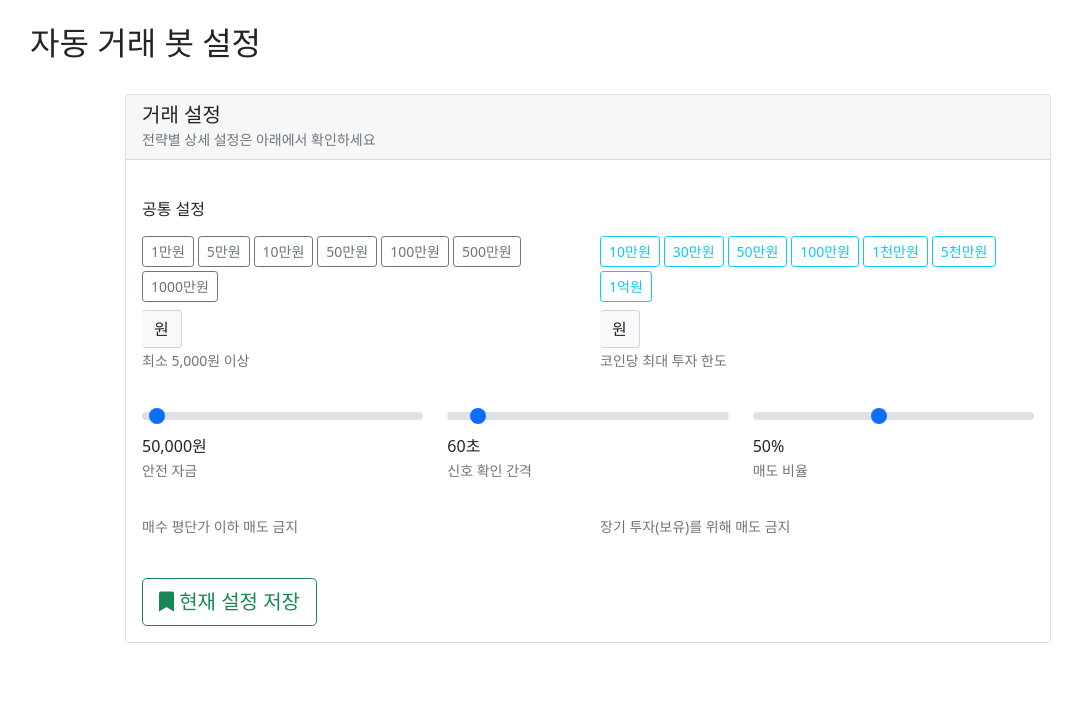
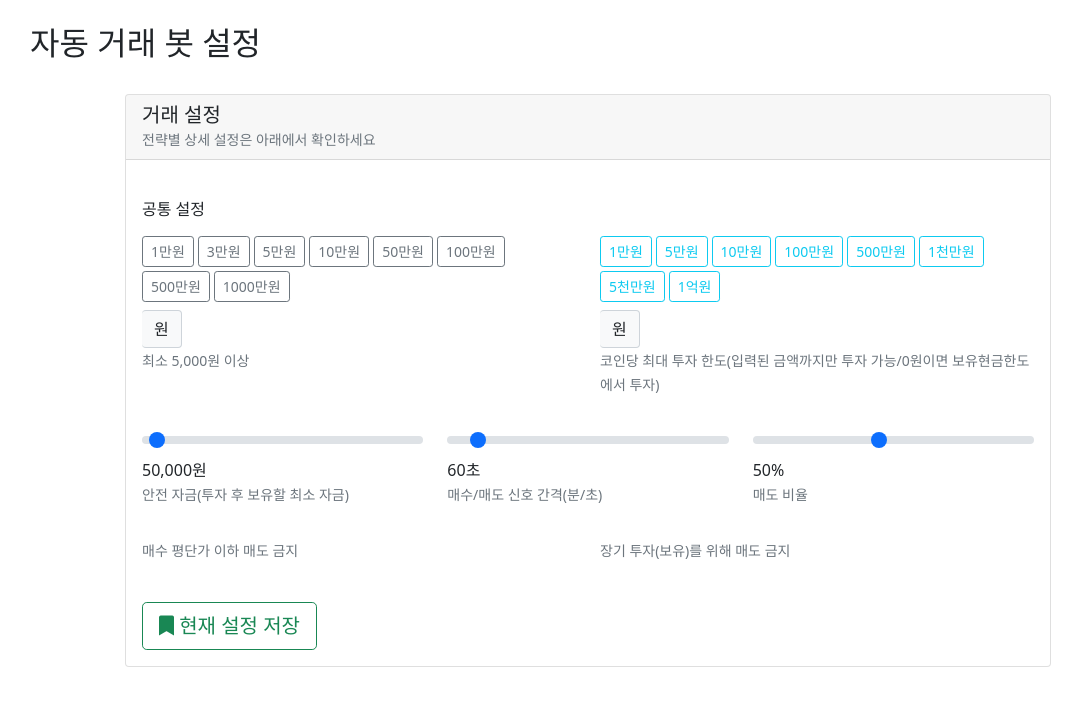
Before and after one commit to korealover/web_upbit_auto_trading, a Flask app: template app/templates/settings.html in a window 1280 px wide. Shown: the part 56-762 px from the top of the page, without its empty margins (52-1134 px from the left). Run offline with Flask 3, Linux system fonts and the light colour scheme; the template is opened without the code that fills it, so the values that code supplies are empty.

Commit message:
설정 화면 부연 설명 추가

```diff
--- a/app/forms.py
+++ b/app/forms.py
@@ -81,7 +81,7 @@ class TradingSettingsForm(FlaskForm):
     # 기존 SelectField를 IntegerField와 FloatField로 변경
     buy_amount = IntegerField('매수 금액 (원)', validators=[NumberRange(min=5000, max=10000000)], default=12000)
     min_cash = IntegerField('최소 보유 현금량', validators=[NumberRange(min=0, max=2000000)], default=50000)
-    sleep_time = IntegerField('거래 간격 (초)', validators=[NumberRange(min=10, max=600)], default=60)
+    sleep_time = IntegerField('거래 간격 (분/초)', validators=[NumberRange(min=10, max=600)], default=60)
     sell_portion = FloatField('매도 비율', validators=[NumberRange(min=0.1, max=1.0)], default=0.5)
 
     # 새로 추가: 주문 가능 금액 필드
--- a/app/templates/settings.html
+++ b/app/templates/settings.html
@@ -43,6 +43,7 @@
                             <div class="preset-buttons mb-2">
                                 <div class="btn-group-sm d-flex flex-wrap gap-1" role="group">
                                     <button type="button" class="btn btn-outline-secondary preset-btn" data-target="buy_amount_input" data-value="10000">1만원</button>
+                                    <button type="button" class="btn btn-outline-secondary preset-btn" data-target="buy_amount_input" data-value="30000">3만원</button>
                                     <button type="button" class="btn btn-outline-secondary preset-btn" data-target="buy_amount_input" data-value="50000">5만원</button>
                                     <button type="button" class="btn btn-outline-secondary preset-btn" data-target="buy_amount_input" data-value="100000">10만원</button>
                                     <button type="button" class="btn btn-outline-secondary preset-btn" data-target="buy_amount_input" data-value="500000">50만원</button>
@@ -64,10 +65,11 @@
                             <!-- 프리셋 버튼들 (큰 금액용) -->
                             <div class="preset-buttons mb-2">
                                 <div class="btn-group-sm d-flex flex-wrap gap-1" role="group">
-                                    <button type="button" class="btn btn-outline-info preset-btn" data-target="max_order_amount_input" data-value="100000">10만원</button>
-                                    <button type="button" class="btn btn-outline-info preset-btn" data-target="max_order_amount_input" data-value="300000">30만원</button>
-                                    <button type="button" class="btn btn-outline-info preset-btn" data-target="max_order_amount_input" data-value="500000">50만원</button>
+                                    <button type="button" class="btn btn-outline-info preset-btn" data-target="max_order_amount_input" data-value="10000">1만원</button>
+                                    <button type="button" class="btn btn-outline-info preset-btn" data-target="max_order_amount_input" data-value="50000">5만원</button>
+                                    <button type="button" class="btn btn-outline-info preset-btn" data-target="max_order_amount_input" data-value="500000">10만원</button>
                                     <button type="button" class="btn btn-outline-info preset-btn" data-target="max_order_amount_input" data-value="1000000">100만원</button>
+                                    <button type="button" class="btn btn-outline-info preset-btn" data-target="max_order_amount_input" data-value="5000000">500만원</button>
                                     <button type="button" class="btn btn-outline-info preset-btn" data-target="max_order_amount_input" data-value="10000000">1천만원</button>
                                     <button type="button" class="btn btn-outline-info preset-btn" data-target="max_order_amount_input" data-value="50000000">5천만원</button>
                                     <button type="button" class="btn btn-outline-info preset-btn" data-target="max_order_amount_input" data-value="100000000">1억원</button>
@@ -78,7 +80,7 @@
                                 {{ form.max_order_amount(class="form-control currency-input", id="max_order_amount_input", placeholder="직접 입력", step="1000") }}
                                 <span class="input-group-text">원</span>
                             </div>
-                            <small class="text-muted">코인당 최대 투자 한도</small>
+                            <small class="text-muted">코인당 최대 투자 한도(입력된 금액까지만 투자 가능/0원이면 보유현금한도에서 투자)</small>
                         </div>
                     </div>
 
@@ -96,7 +98,7 @@
                                 </div>
                             </div>
                             {{ form.min_cash(class="form-control d-none", id="min_cash_input") }}
-                            <small class="text-muted">안전 자금</small>
+                            <small class="text-muted">안전 자금(투자 후 보유할 최소 자금)</small>
                         </div>
                         <div class="col-md-4 col-12 mb-3">
                             {{ form.sleep_time.label(class="form-label") }}
@@ -110,7 +112,7 @@
                                 </div>
                             </div>
                             {{ form.sleep_time(class="form-control d-none", id="sleep_time_input") }}
-                            <small class="text-muted">신호 확인 간격</small>
+                            <small class="text-muted">매수/매도 신호 간격(분/초)</small>
                         </div>
                         <div class="col-md-4 col-12 mb-3">
                             {{ form.sell_portion.label(class="form-label") }}
```
